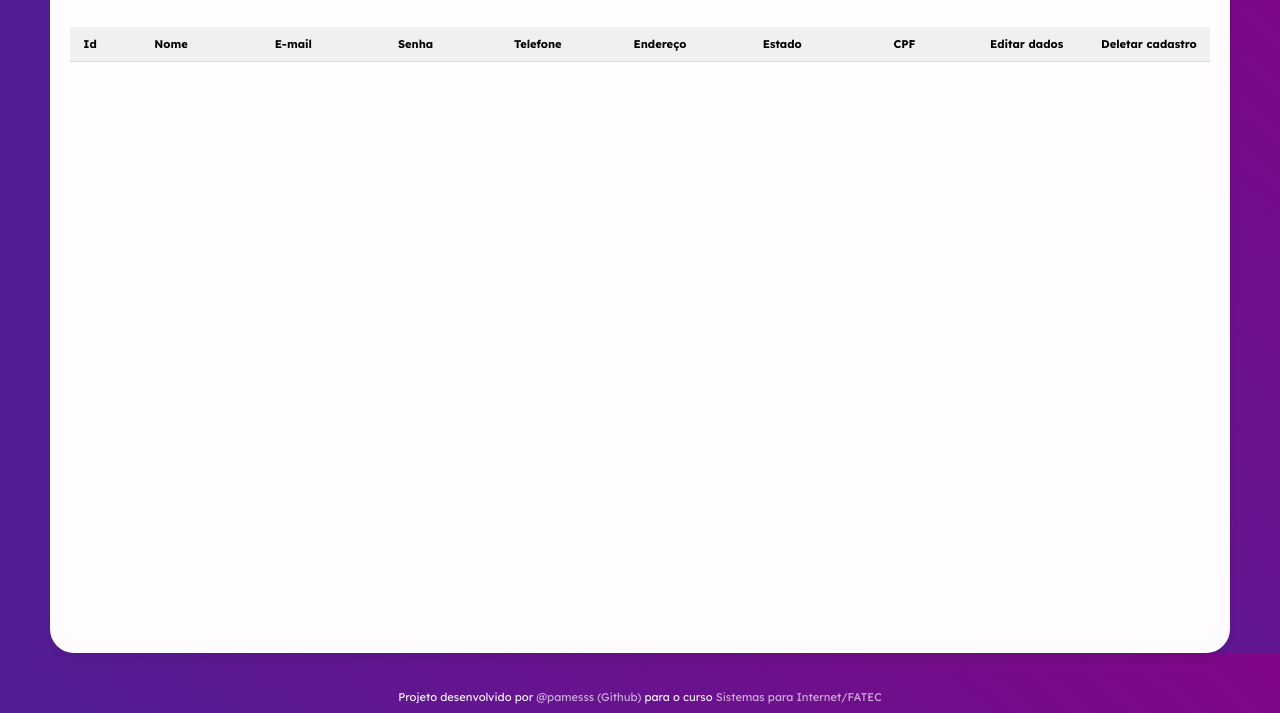
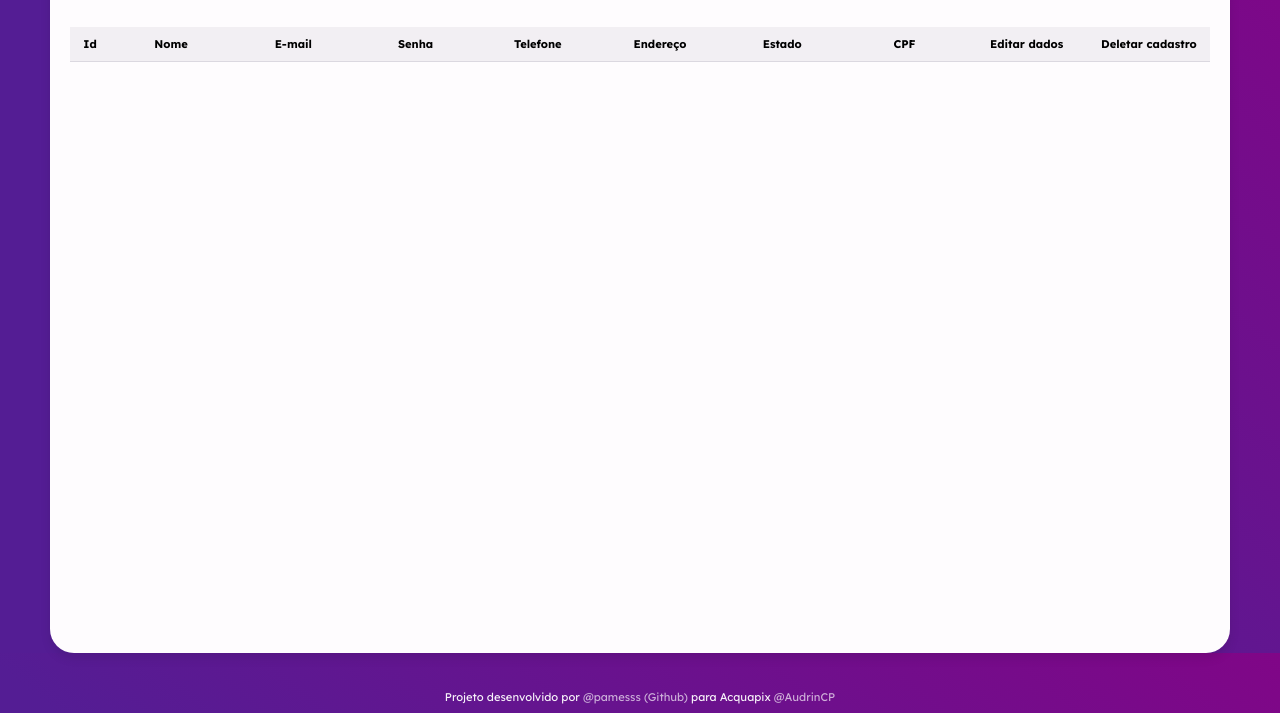
Before and after one commit to audrincp/audrincp.github.io, a plain HTML site: page crud-table.html in a window 1280 px wide. Shown: the part 87-800 px from the top of the page. Drawn offline with Linux system fonts and the light colour scheme; no server answers.

Commit message:
Update crud-table.html
atualiza

```diff
--- a/crud-table.html
+++ b/crud-table.html
@@ -61,7 +61,7 @@
         </div>
 
     </div>
-    <p class="credits credits-table">Projeto desenvolvido por <a href="https://github.com/pamesss" target="_blank" rel="noopener noreferrer">@pamesss (Github)</a> para o curso <a href="https://fatecrl.edu.br/cursos/sistemas-para-internet" target="_blank" rel="noopener noreferrer">Sistemas para Internet/FATEC</a></p>
+    <p class="credits credits-table">Projeto desenvolvido por <a href="https://github.com/audrincp" target="_blank" rel="">@pamesss (Github)</a> para Acquapix <a href="https://www.acquapix.com/" target="_blank" rel="">@AudrinCP</a></p>
     <script src="./login.js"></script>
     <script src="./crud.js"></script>
 
```
